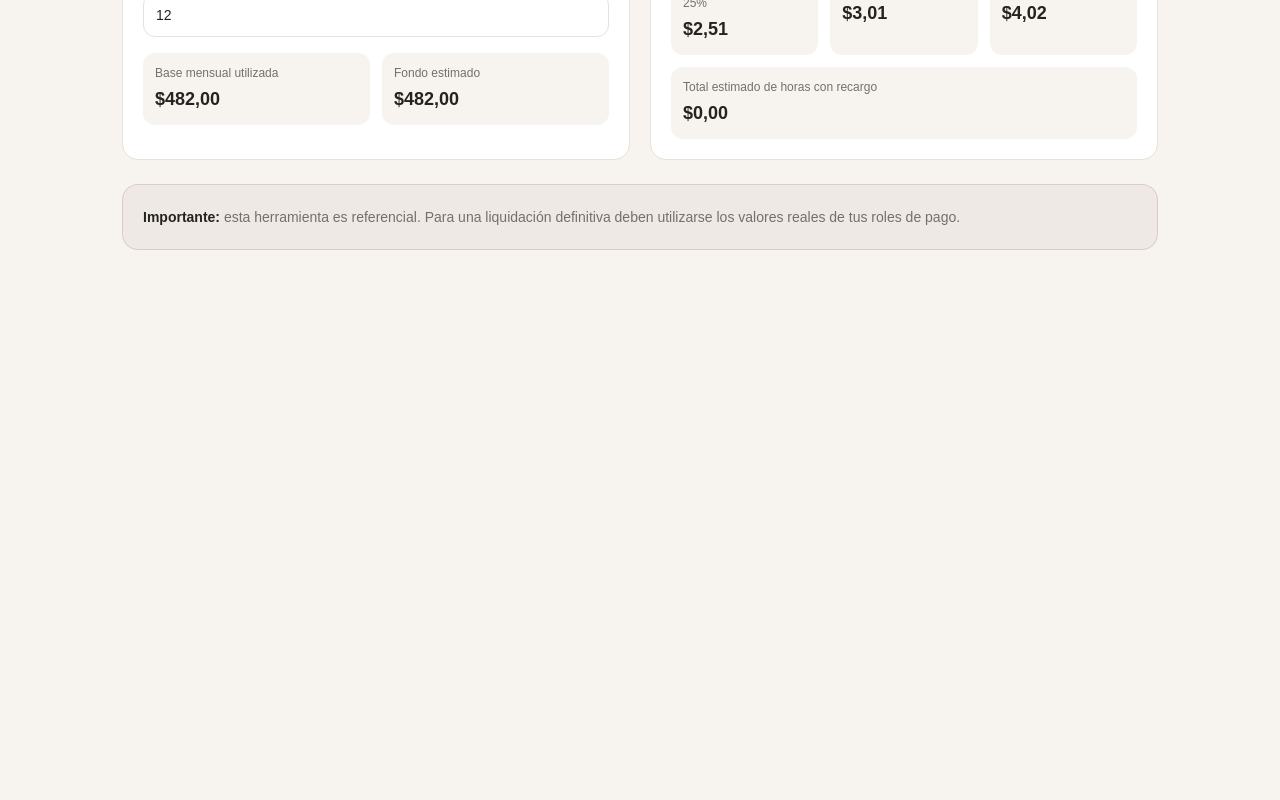
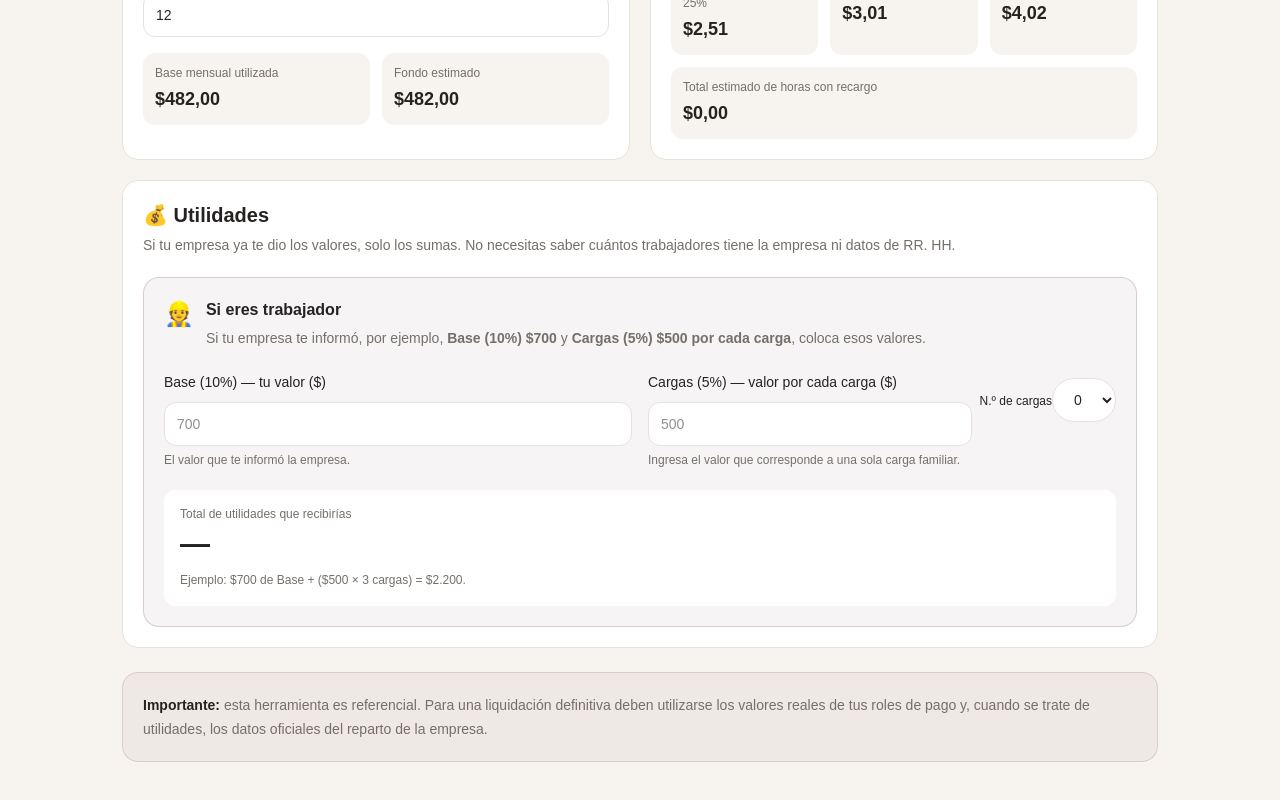
Before and after one commit to JokerEc96/CalculaEC, a Next.js app: page /herramientas/laboral in a window 1280 px wide. Shown: the part 1589-2389 px from the top of the page. Before the commit the page ends 1895 px from the top, so only its background shows below. Built offline with nearby package versions, Linux system fonts and the light colour scheme.

Commit message:
fix: restore utilities and remove only HR section

```diff
--- a/app/herramientas/laboral/page.tsx
+++ b/app/herramientas/laboral/page.tsx
@@ -40,6 +40,9 @@ export default function LaboralPage() {
   const [hours25, setHours25] = useState("0");
   const [hours50, setHours50] = useState("0");
   const [hours100, setHours100] = useState("0");
+  const [workerUtilityBase, setWorkerUtilityBase] = useState("");
+  const [workerUtilityCharges, setWorkerUtilityCharges] = useState("");
+  const [workerFamilyCount, setWorkerFamilyCount] = useState("0");
   const [thirteenthMode, setThirteenthMode] = useState<"base" | "monthly">("base");
   const [monthlyRemunerations, setMonthlyRemunerations] = useState<string[]>(Array.from({ length: 12 }, () => "482"));
 
@@ -67,6 +70,13 @@ export default function LaboralPage() {
       annualRemuneration,
     };
   }, [monthlySalary, region, months14, reserveMonths, reserveMode, hours25, hours50, hours100, thirteenthMode, monthlyRemunerations]);
+
+  const workerBase = Math.max(0, Number(workerUtilityBase) || 0);
+  const workerChargesPerFamily = Math.max(0, Number(workerUtilityCharges) || 0);
+  const workerFamilyCountNumber = Math.min(5, Math.max(0, Number(workerFamilyCount) || 0));
+  const workerCharges = workerChargesPerFamily * workerFamilyCountNumber;
+  const workerUtilityTotal = workerBase + workerCharges;
+  const workerUtilityHasInput = workerUtilityBase.trim() !== "" || workerUtilityCharges.trim() !== "";
 
   return (
     <main className="min-h-screen bg-[var(--background)]">
@@ -126,9 +136,28 @@ export default function LaboralPage() {
             <section className="rounded-2xl border border-[var(--border)] bg-white p-5">
               <h2 className="text-xl font-semibold">⏱️ Horas extra</h2><p className="mt-1 text-sm text-[var(--muted)]">Base horaria: sueldo mensual ÷ 240. La jornada nocturna tiene 25% de recargo; las horas suplementarias 50% y las extraordinarias 100%, según corresponda.</p><div className="mt-4 grid gap-4 sm:grid-cols-3"><Field label="Horas nocturnas · 25%" value={hours25} onChange={setHours25} step="1" /><Field label="Horas al 50%" value={hours50} onChange={setHours50} step="1" /><Field label="Horas al 100%" value={hours100} onChange={setHours100} step="1" /></div><div className="mt-4 grid gap-3 sm:grid-cols-3"><Result label="Valor hora nocturna · 25%" value={money.format(values.hourly.night)} /><Result label="Valor hora al 50%" value={money.format(values.hourly.supplementary)} /><Result label="Valor hora al 100%" value={money.format(values.hourly.extraordinary)} /></div><div className="mt-3"><Result label="Total estimado de horas con recargo" value={money.format(values.overtime)} /></div>
             </section>
+
+            <section className="rounded-2xl border border-[var(--border)] bg-white p-5 lg:col-span-2">
+              <h2 className="text-xl font-semibold">💰 Utilidades</h2>
+              <p className="mt-1 text-sm leading-6 text-[var(--muted)]">Si tu empresa ya te dio los valores, solo los sumas. No necesitas saber cuántos trabajadores tiene la empresa ni datos de RR. HH.</p>
+              <div className="mt-5 rounded-2xl border border-[var(--wine)]/20 bg-[var(--wine)]/5 p-5">
+                <div className="flex items-start gap-3">
+                  <div className="text-2xl">👷</div>
+                  <div><h3 className="text-base font-semibold">Si eres trabajador</h3><p className="mt-1 text-sm leading-6 text-[var(--muted)]">Si tu empresa te informó, por ejemplo, <strong>Base (10%) $700</strong> y <strong>Cargas (5%) $500 por cada carga</strong>, coloca esos valores.</p></div>
+                </div>
+                <div className="mt-5 grid gap-4 sm:grid-cols-2">
+                  <Field label="Base (10%) — tu valor ($)" value={workerUtilityBase} onChange={setWorkerUtilityBase} min={0} step="0.01" placeholder="700" help="El valor que te informó la empresa." />
+                  <div className="grid grid-cols-[1fr_auto] items-start gap-2">
+                    <Field label="Cargas (5%) — valor por cada carga ($)" value={workerUtilityCharges} onChange={setWorkerUtilityCharges} min={0} step="0.01" placeholder="500" help="Ingresa el valor que corresponde a una sola carga familiar." />
+                    <label className="block"><span className="text-xs font-medium text-[var(--foreground)]">N.º de cargas</span><select aria-label="Número de cargas familiares" value={workerFamilyCount} onChange={(event) => setWorkerFamilyCount(event.target.value)} className="mt-2 min-h-11 w-16 rounded-full border border-[var(--border)] bg-white px-2 text-center text-sm outline-none focus:border-[var(--wine)] focus:ring-2 focus:ring-[var(--wine)]/10">{Array.from({ length: 6 }, (_, index) => <option key={index} value={index}>{index}</option>)}</select></label>
+                  </div>
+                </div>
+                <div className="mt-5 rounded-xl bg-white p-4"><p className="text-xs text-[var(--muted)]">Total de utilidades que recibirías</p><p className="mt-1 text-3xl font-semibold tracking-tight">{workerUtilityHasInput ? money.format(workerUtilityTotal) : "—"}</p>{!workerUtilityHasInput && <p className="mt-2 text-xs leading-5 text-[var(--muted)]">Ejemplo: $700 de Base + ($500 × 3 cargas) = $2.200.</p>}</div>
+              </div>
+            </section>
           </div>
 
-          <div className="mt-6 rounded-2xl border border-[var(--wine)]/15 bg-[var(--wine)]/5 p-5 text-sm leading-6 text-[var(--muted)]"><strong className="text-[var(--foreground)]">Importante:</strong> esta herramienta es referencial. Para una liquidación definitiva deben utilizarse los valores reales de tus roles de pago.</div>
+          <div className="mt-6 rounded-2xl border border-[var(--wine)]/15 bg-[var(--wine)]/5 p-5 text-sm leading-6 text-[var(--muted)]"><strong className="text-[var(--foreground)]">Importante:</strong> esta herramienta es referencial. Para una liquidación definitiva deben utilizarse los valores reales de tus roles de pago y, cuando se trate de utilidades, los datos oficiales del reparto de la empresa.</div>
         </section>
       </div>
     </main>
```
